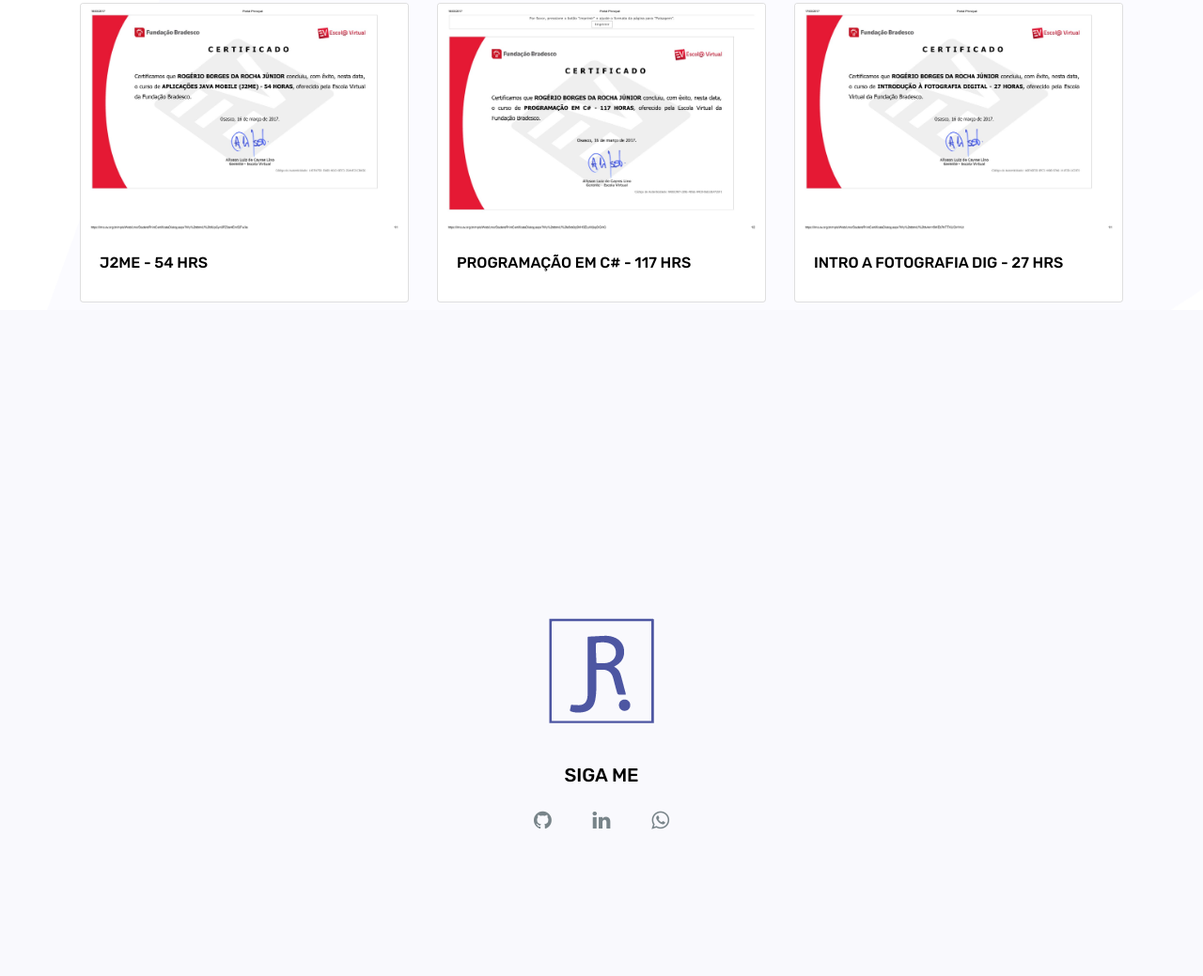
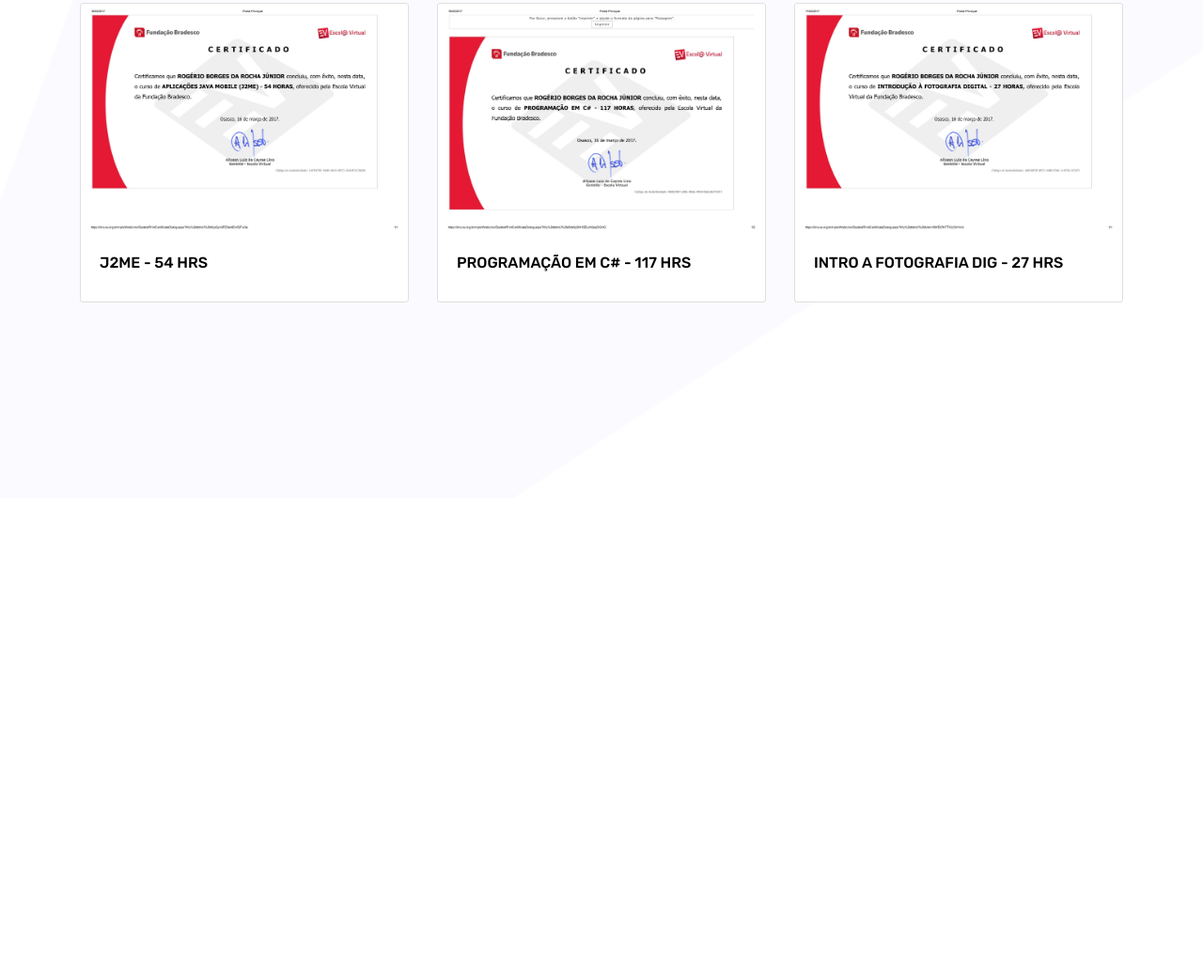
Before and after one commit to rogeriojr/rj-dev-portifolio, a plain HTML site: page portfolio.html in a window 1280 px wide. Shown: the part 3781-4820 px from the top of the page at 94% size. After the commit the page ends 4311 px from the top, so only its background shows below. Drawn offline with Linux system fonts and the light colour scheme; some packages are replaced by stand-ins of ours.

Commit message:
fix: update footer portfolio

```diff
--- a/portfolio.html
+++ b/portfolio.html
@@ -435,32 +435,6 @@
 	<br />
 	<br />
 	<br />
-	<!--================Footer Area =================-->
-	<footer class="footer_area">
-		<div class="container">
-			<div class="row justify-content-center">
-				<div class="col-lg-12">
-					<div class="footer_top flex-column">
-						<div class="footer_logo">
-							<a href="#">
-								<img src="img/logo.png" alt="">
-							</a>
-							<h4>Siga me</h4>
-						</div>
-						<div class="footer_social">
-							<a target="_blank" href="https://github.com/rogeriojr"><i class="fa fa-github"></i></a>
-							<a target="_blank" href="https://www.linkedin.com/in/rog%C3%A9rio-j%C3%BAnior-174719120/"><i
-									class="fa fa-linkedin"></i></a>
-							<a target="_blank"
-								href="https://api.whatsapp.com/send?phone=5564981294566&text=Ol%C3%A1%2C%20vi%20seu%20portifolio%20e%20me%20interessei%20no%20seu%20trabalho%21"><i
-									class="fa fa-whatsapp"></i></a>
-						</div>
-					</div>
-				</div>
-			</div>
-		</div>
-	</footer>
-	<!--================End Footer Area =================-->
 
 	<!-- Optional JavaScript -->
 	<!-- jQuery first, then Popper.js, then Bootstrap JS -->
```
